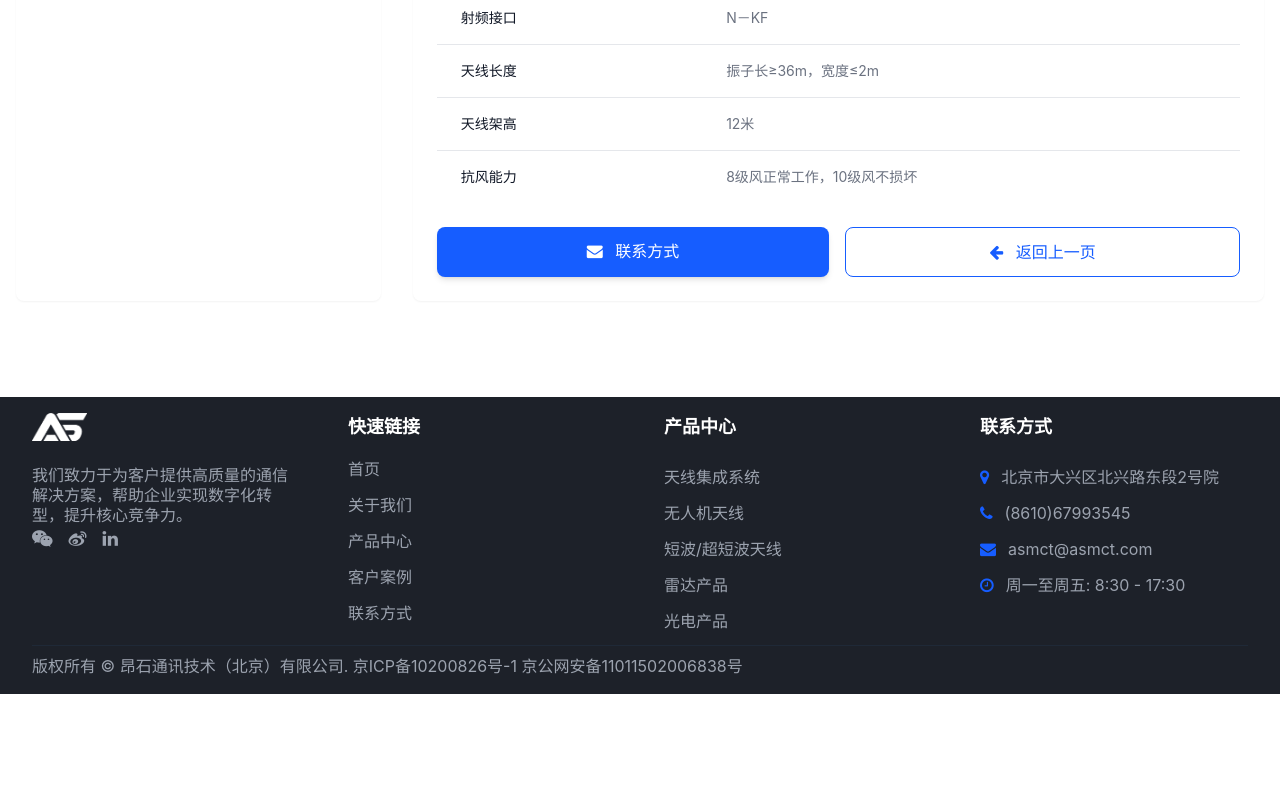
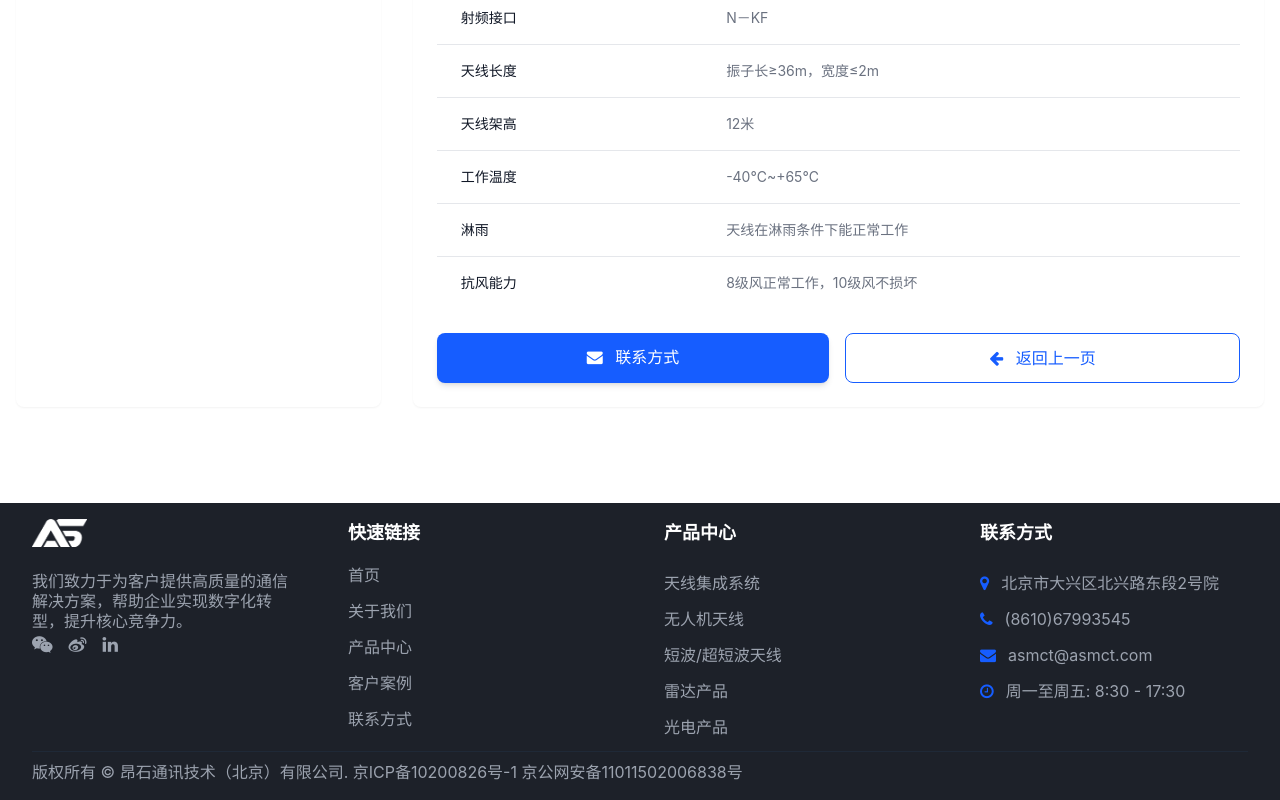
Before and after one commit to nantaoyueguang/guanwang250612, a plain HTML site: page products/hf-uhf-antennas/001.html in a window 1280 px wide. Shown: the part 908-1708 px from the top of the page. Before the commit the page ends 1602 px from the top, so only its background shows below. Drawn offline with nearby package versions, Linux system fonts and the light colour scheme.

Commit message:
250924 12:44

```diff
--- a/products/hf-uhf-antennas/001.html
+++ b/products/hf-uhf-antennas/001.html
@@ -281,6 +281,14 @@
                                     <td class="px-6 py-4 whitespace-nowrap text-sm text-gray-500">12米</td>
                                 </tr>
                                 <tr>
+                                    <td class="px-6 py-4 whitespace-nowrap text-sm font-medium text-gray-900">工作温度</td>
+                                    <td class="px-6 py-4 whitespace-nowrap text-sm text-gray-500">-40℃~+65℃</td>
+                                </tr>
+                                <tr>
+                                    <td class="px-6 py-4 whitespace-nowrap text-sm font-medium text-gray-900">淋雨</td>
+                                    <td class="px-6 py-4 whitespace-nowrap text-sm text-gray-500">天线在淋雨条件下能正常工作</td>
+                                </tr>
+                                <tr>
                                     <td class="px-6 py-4 whitespace-nowrap text-sm font-medium text-gray-900">抗风能力</td>
                                     <td class="px-6 py-4 whitespace-nowrap text-sm text-gray-500">8级风正常工作，10级风不损坏</td>
                                 </tr>
```
Also changed, not shown: products/hf-uhf-antennas/003.html (+4 -5 lines), products/hf-uhf-antennas/004.html (+1 -1 lines), products/hf-uhf-antennas/09.html (+4 -0 lines).
